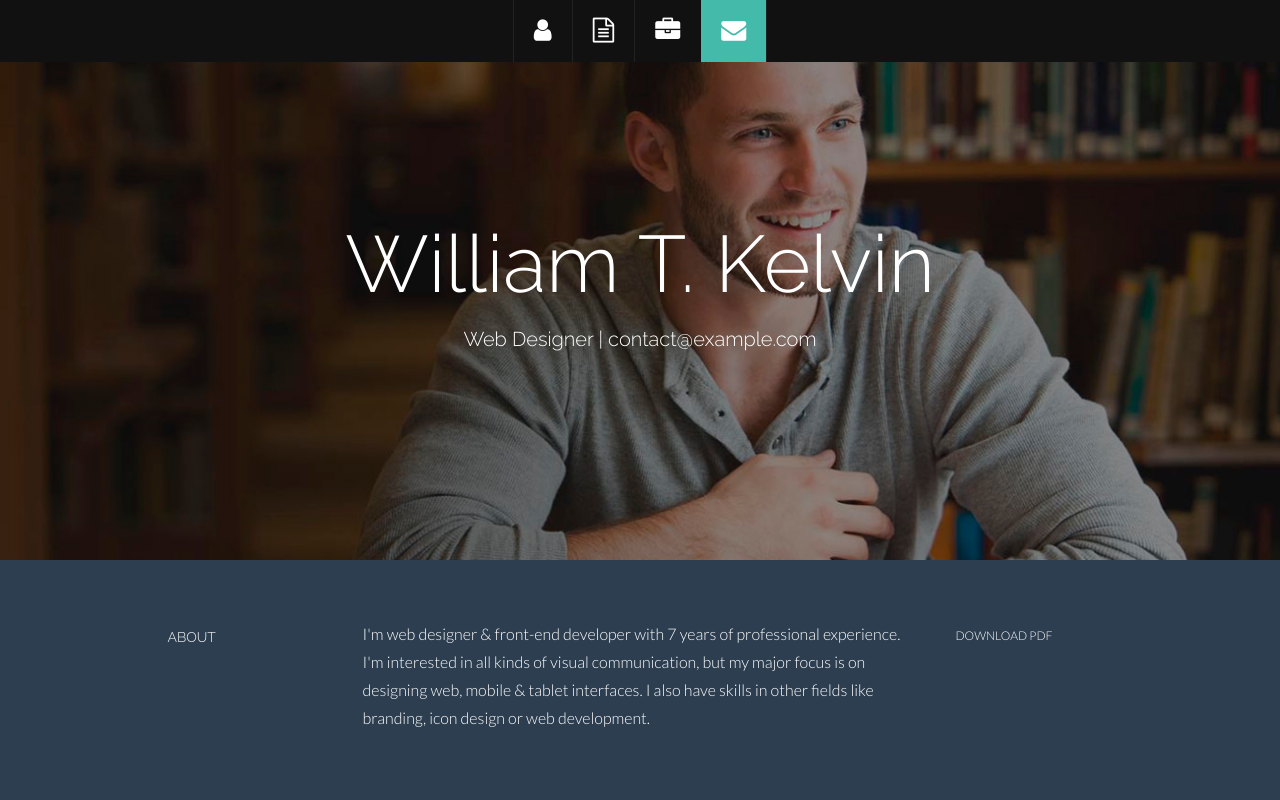
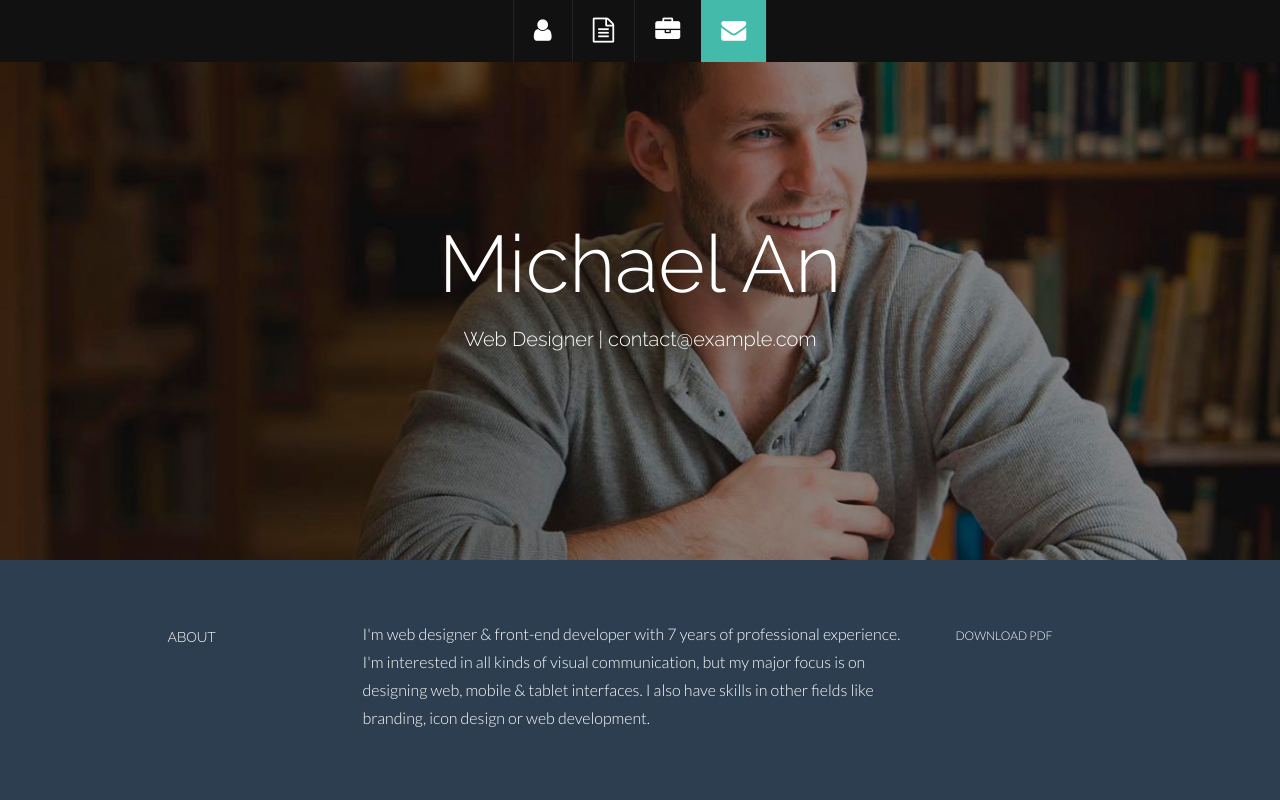
Before and after one commit to anmaikul/anmaikul.github.io, a plain HTML site: page index.html in a window 1280 px wide. Shown: the top 800 px of the page. Drawn offline with Linux system fonts and the light colour scheme.

Commit message:
Change name

```diff
--- a/index.html
+++ b/index.html
@@ -64,7 +64,7 @@
     <div class="container">
       <div class="row centered">
         <div class="col-lg-12">
-          <h1>William T. Kelvin</h1>
+          <h1>Michael An</h1>
           <h3>Web Designer | contact@example.com</h3>
         </div>
         <!--/.col-lg-12 -->
```
